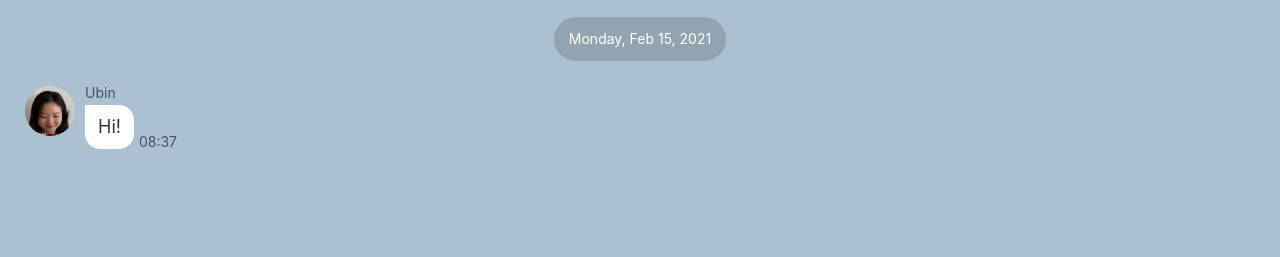
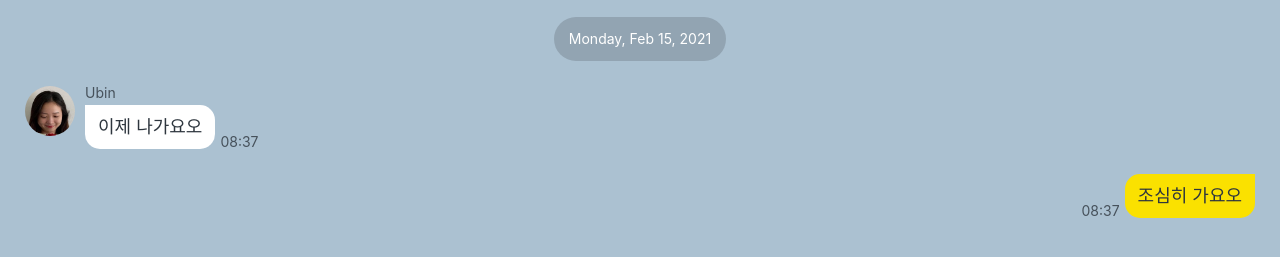
Before and after one commit to marchnineth/kokoa-clone-2021, a plain HTML site: page chat.html in a window 1280 px wide. Shown: the part 113-370 px from the top of the page. Drawn offline with Linux system fonts and the light colour scheme.

Commit message:
#6.32 cleared

```diff
--- a/chat.html
+++ b/chat.html
@@ -47,7 +47,15 @@
             <div class="message-row__content">
                 <span class="message__author">Ubin</span>
                 <div class="message__info">
-                    <span class="message__bubble">Hi!</span>
+                    <span class="message__bubble">이제 나가요오</span>
+                    <span class="message__time">08:37</span>
+                </div>
+            </div>
+        </div>
+        <div class="message-row message-row--own">
+            <div class="message-row__content">
+                <div class="message__info">
+                    <span class="message__bubble">조심히 가요오</span>
                     <span class="message__time">08:37</span>
                 </div>
             </div>
--- a/css/screens/chat.css
+++ b/css/screens/chat.css
@@ -40,6 +40,7 @@
 .message-row {
   width: 100%;
   display: flex;
+  margin-bottom: 25px;
 }
 
 .message-row img {
@@ -73,3 +74,19 @@
   opacity: 0.8;
   font-size: 14px;
 }
+
+.message-row--own {
+  justify-content: flex-end;
+}
+
+.message-row--own .message__bubble {
+  background-color: var(--yellow);
+  border-top-right-radius: 0px;
+  border-top-left-radius: 15px;
+  margin-right: 0px;
+  margin-left: 5px;
+}
+
+.message-row--own .message__info {
+  flex-direction: row-reverse;
+}
```
